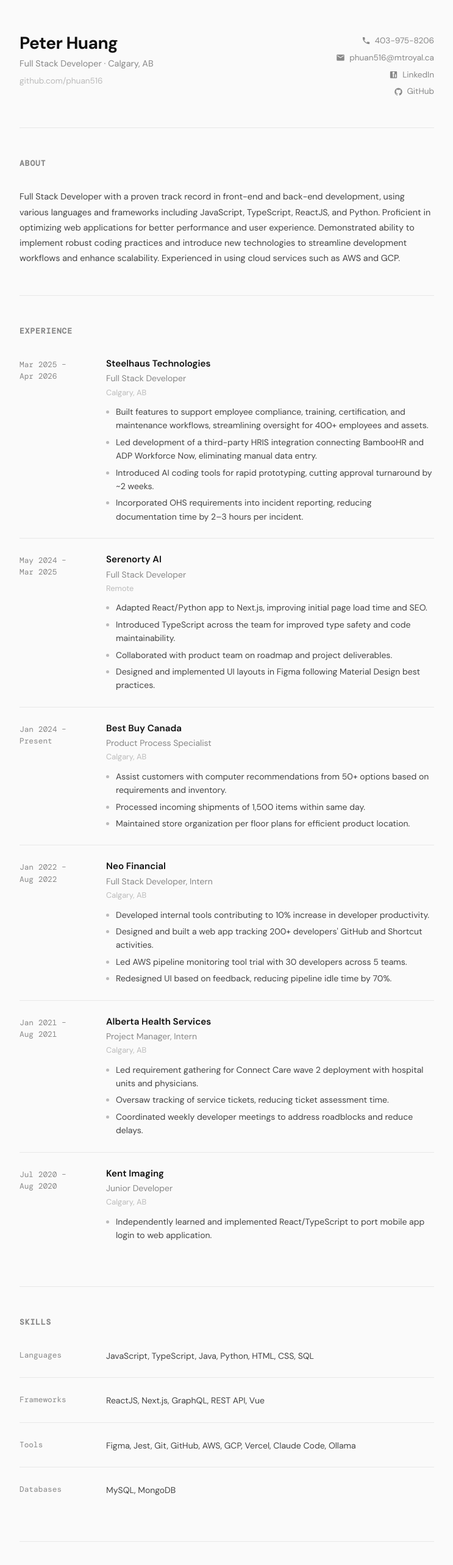
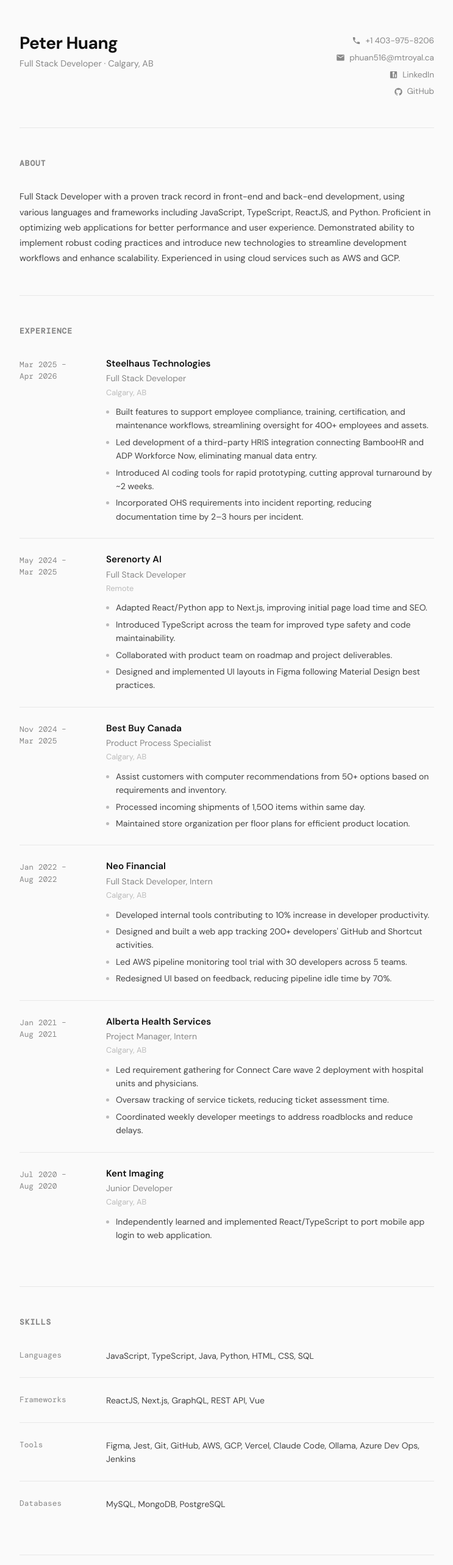
Before and after one commit to phuan516/phuan516.github.io, a Vue app: page / in a window 1280 px wide. Shown: the top 2566 px of the page at 61% size, without its empty margins (268-1011 px from the left). Built offline with nearby package versions, Linux system fonts and the light colour scheme.

Commit message:
update info

```diff
--- a/src/App.vue
+++ b/src/App.vue
@@ -58,7 +58,7 @@
 const profile = {
   name: 'Peter Huang',
   tagline: 'Full Stack Developer · Calgary, AB',
-  website: 'https://github.com/phuan516',
+  // website: 'https://github.com/phuan516',
   about:
     'Full Stack Developer with a proven track record in front-end and back-end development, using various languages and frameworks including JavaScript, TypeScript, ReactJS, and Python. Proficient in optimizing web applications for better performance and user experience. Demonstrated ability to implement robust coding practices and introduce new technologies to streamline development workflows and enhance scalability. Experienced in using cloud services such as AWS and GCP.',
 }
@@ -66,7 +66,7 @@
 // ─── Contact links (rendered in header) ───────────────────────────────────────
 
 const contacts = [
-  { label: '403-975-8206', href: 'tel:403-975-8206', icon: 'phone', external: false },
+  { label: '+1 403-975-8206', href: 'tel:403-975-8206', icon: 'phone', external: false },
   { label: 'phuan516@mtroyal.ca', href: 'mailto:phuan516@mtroyal.ca', icon: 'email', external: false },
   { label: 'LinkedIn', href: 'https://www.linkedin.com/in/peter-huang-904b82164/', icon: 'linkedin', external: true },
   { label: 'GitHub', href: 'https://github.com/phuan516', icon: 'github', external: true },
@@ -102,7 +102,7 @@
   {
     company: 'Best Buy Canada',
     title: 'Product Process Specialist',
-    date: 'Jan 2024 –\nPresent',
+    date: 'Nov 2024 –\nMar 2025',
     location: 'Calgary, AB',
     bullets: [
       'Assist customers with computer recommendations from 50+ options based on requirements and inventory.',
@@ -149,8 +149,8 @@
 const skills = [
   { category: 'Languages', items: 'JavaScript, TypeScript, Java, Python, HTML, CSS, SQL' },
   { category: 'Frameworks', items: 'ReactJS, Next.js, GraphQL, REST API, Vue' },
-  { category: 'Tools', items: 'Figma, Jest, Git, GitHub, AWS, GCP, Vercel, Claude Code, Ollama' },
-  { category: 'Databases', items: 'MySQL, MongoDB' },
+  { category: 'Tools', items: 'Figma, Jest, Git, GitHub, AWS, GCP, Vercel, Claude Code, Ollama, Azure Dev Ops, Jenkins' },
+  { category: 'Databases', items: 'MySQL, MongoDB, PostgreSQL' },
 ]
 
 // ─── Education ────────────────────────────────────────────────────────────────
```
